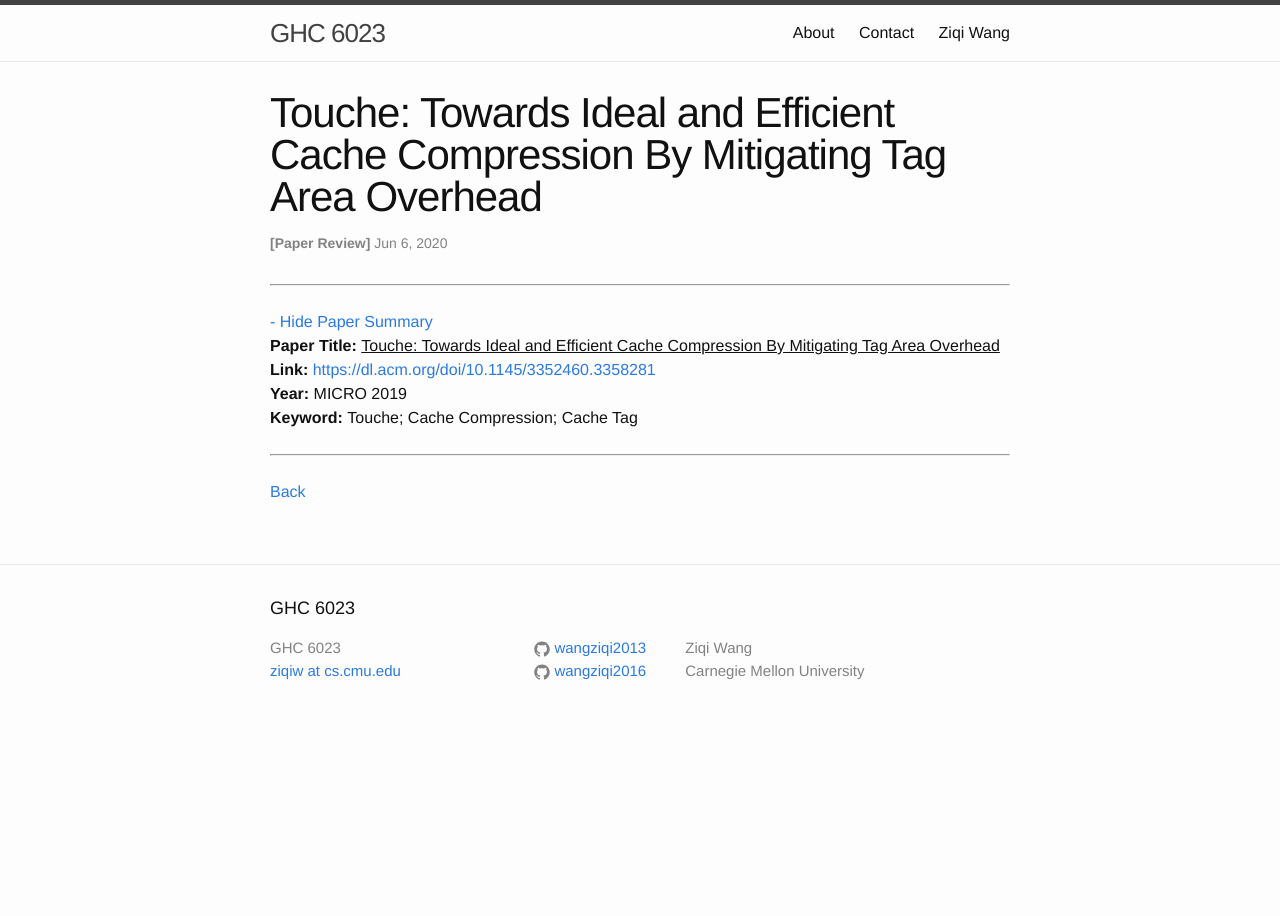
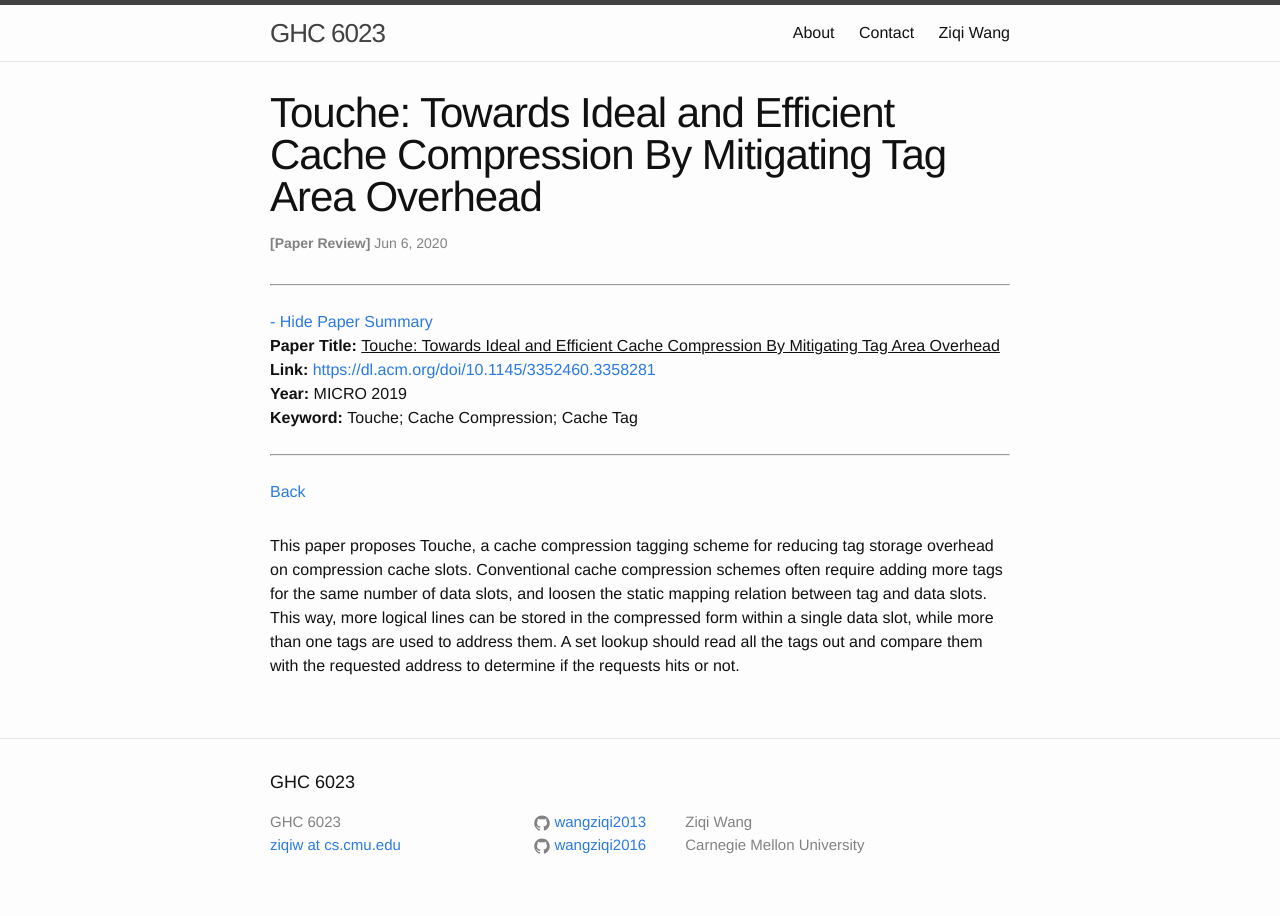
Before and after one commit to wangziqi2013/wangziqi2013.github.io, a Jekyll site: the page built from _posts/2020-06-06-touche.markdown, in a window 1280 px wide. Built offline with Jekyll 4.4.1, drawn with Linux system fonts in a browser that asks for light colours.

Commit message:
Adding motivation

```diff
--- a/_posts/2020-06-06-touche.markdown
+++ b/_posts/2020-06-06-touche.markdown
@@ -12,3 +12,9 @@ htm_cd:
 htm_cr:
 version_mgmt:
 ---
+
+This paper proposes Touche, a cache compression tagging scheme for reducing tag storage overhead on compression cache slots.
+Conventional cache compression schemes often require adding more tags for the same number of data slots, and loosen the
+static mapping relation between tag and data slots. This way, more logical lines can be stored in the compressed form within
+a single data slot, while more than one tags are used to address them. A set lookup should read all the tags out and
+compare them with the requested address to determine if the requests hits or not.
```
